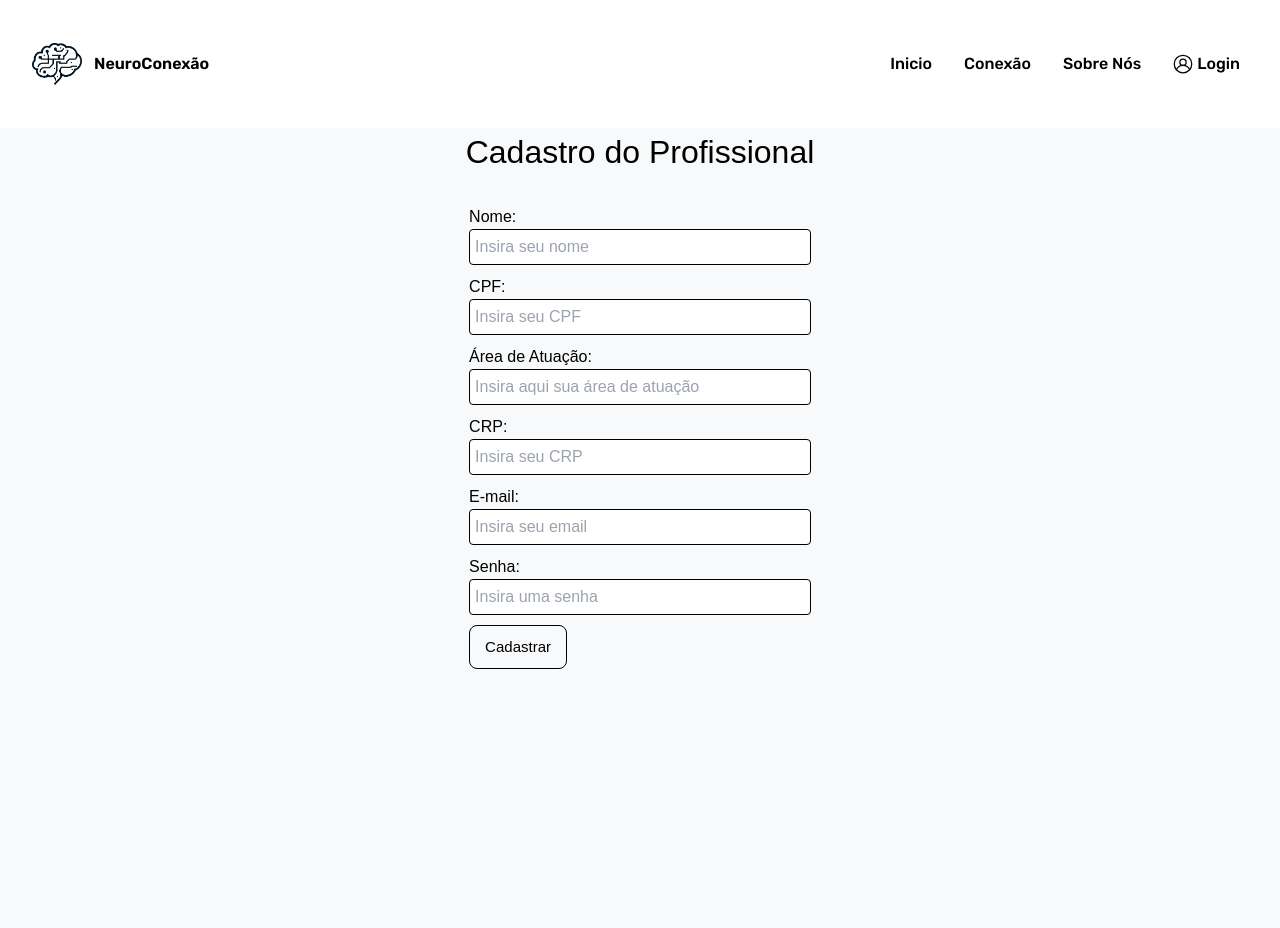
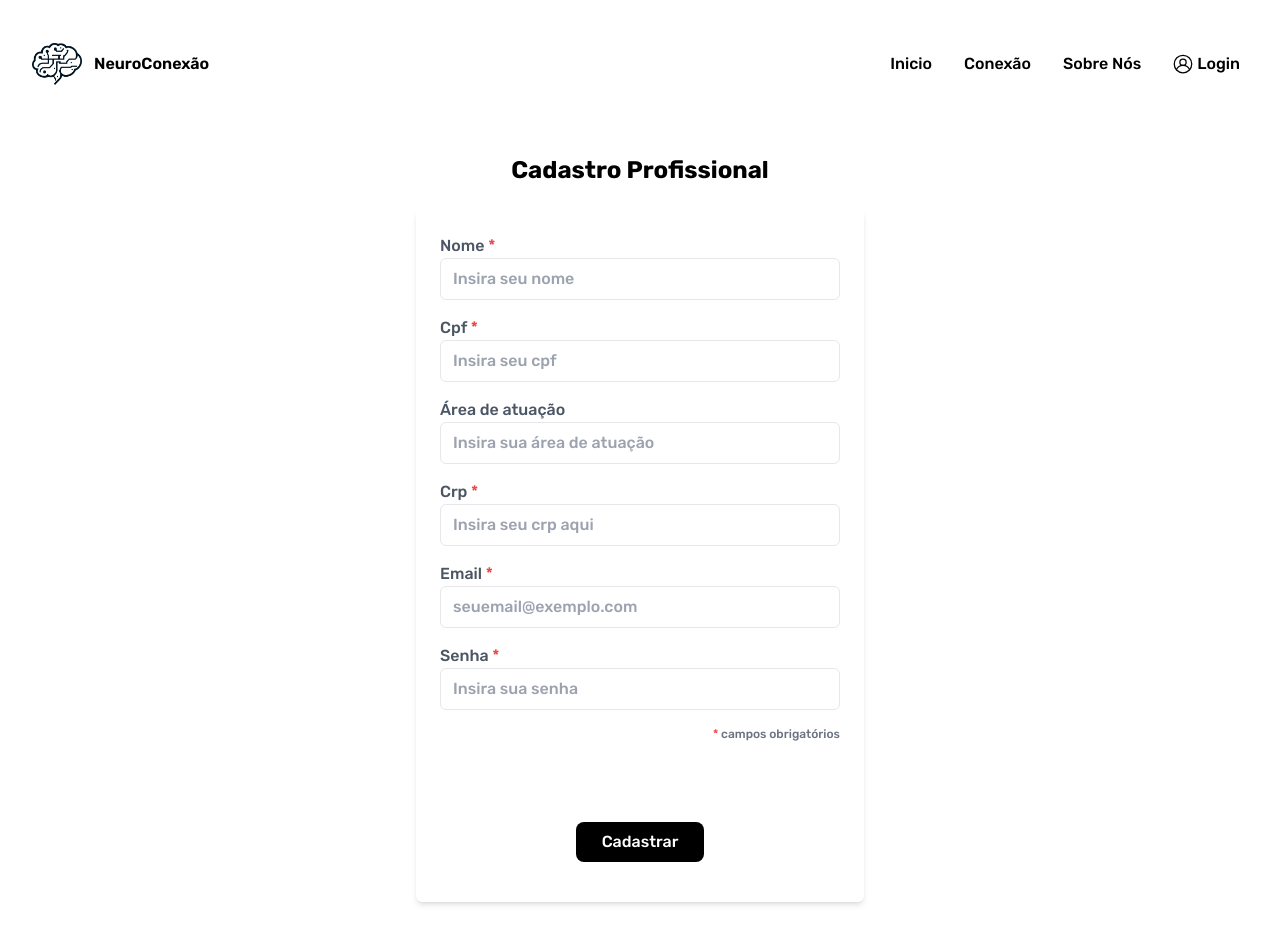
Before and after one commit to RecodeSquad14/NeuroConexao, a Next.js app: page /formularioProfissional in a window 1280 px wide. Built offline with nearby package versions, Linux system fonts and the light colour scheme.

Commit message:
add formulario cadastro profissional e ajustes no botao

```diff
--- a/src/app/formularioProfissional/page.js
+++ b/src/app/formularioProfissional/page.js
@@ -1,4 +1,6 @@
 import CadastroProfissional from '@/components/formulario/CadastroProfissional';
+
+
 
 const FormularioProfissional = () => {
   return (
--- /dev/null
+++ b/src/components/button/ButtonForm.jsx
@@ -0,0 +1,14 @@
+import Link from 'next/link';
+import React from "react";
+
+function ButtonForm({ onClick, className, children }) {
+    const customClassName = ` ${className}`;
+
+    return (
+        <div className={customClassName} onClick={onClick}>
+            {children}
+        </div>
+    );
+}
+
+export default ButtonForm;
--- a/src/components/formulario/CadastroProfissional.jsx
+++ b/src/components/formulario/CadastroProfissional.jsx
@@ -1,6 +1,6 @@
 "use client";
 import React, { useState } from "react";
-
+import ButtonForm from "../button/ButtonForm";
 
 const CadastroProfissional = () => {
   const [formData, setFormData] = useState({
@@ -26,117 +26,90 @@ const CadastroProfissional = () => {
     console.log('Dados do formulário:', formData);
   };
 
-  const styles = {
-    body: {
-      fontFamily: 'Arial, sans-serif',
-      backgroundColor: '#f8f9fa',
-      margin: 0,
-      alignItems: 'center',
-      justifyContent: 'center',
-      height: '100vh',
-    },
-    container: {
-      display: 'flex',
-      justifyContent: 'center',
-      alignItems: 'center',
-      marginTop: '2%',
-      padding: '3px',
-      borderRadius: '2px',
-      boxShadow: '10px solid #ffffff',
-      width: '100%',
-    },
-
-    h3: {
-      fontSize: '200%',
-      fontWeight: 'light',
-      textAlign: 'center',
-    },
-
-    formGroup: {
-      marginBottom: '10px',
-    },
-    label: {
-      display: 'block',
-      fontWeight: 'lighter',
-      color: '#000000 ',
-    },
-    input: {
-      width: '100%',
-      padding: '5px',
-      fontSize: '16px',
-      border: '1px solid #000000',
-      borderRadius: '4px',
-    },
-
-    button: {
-      color: '#000000',
-      padding: '10px 15px',
-      fontSize: '15px',
-      border: '1px solid #000000',
-      borderRadius: '8px',
-      cursor: 'pointer',
-      marginLeft:'auto',
-      marginTop: 'auto',
-    },
-
-  };
-
   return (
-
-    <div style={styles.body}>
-      <h3 style={styles.h3}>Cadastro do Profissional</h3>
-      <div style={styles.container} className="cadastro-form">
-        <form onSubmit={handleSubmit}>
-          <div style={styles.formGroup}>
-            <label style={styles.label}>
-              Nome:
-              <input type="text" name="nome" value={formData.nome} onChange={handleChange}
-                placeholder="Insira seu nome" style={styles.input} />
-            </label>
+    <div className="min-h-screen flex items-center justify-center">
+      <div className="w-full max-w-md">
+        <h3 className="text-2xl font-bold mb-6 text-center">Cadastro Profissional</h3>
+        <div className="bg-white shadow-md rounded-md p-6">
+          <form onSubmit={handleSubmit} className="cadastro-form">
+            <div className="mb-4">
+              <label className="block text-gray-600">Nome <span className="text-red-500">*</span></label>
+              <input
+                type="text"
+                name="nome"
+                value={formData.nome}
+                onChange={handleChange}
+                placeholder="Insira seu nome"
+                className="w-full px-3 py-2 border rounded-md focus:outline-none focus:border-blue-500"
+              />
             </div>
-
-          <div style={styles.formGroup}>
-            <label style={styles.label}>
-              CPF:
-              <input type="text" name="cpf" value={formData.cpf} onChange={handleChange}
-                placeholder="Insira seu CPF"style={styles.input} />
-            </label>
+            <div className="mb-4">
+              <label className="block text-gray-600">Cpf <span className="text-red-500">*</span></label>
+              <input
+                type="text"
+                name="cpf"
+                value={formData.cpf}
+                onChange={handleChange}
+                placeholder="Insira seu cpf"
+                className="w-full px-3 py-2 border rounded-md focus:outline-none focus:border-blue-500"
+              />
             </div>
-
-          <div style={styles.formGroup}>
-            <label style={styles.label}>
-              Área de Atuação:
-              <input type="text" name="areaAtuacao" value={formData.areaAtuacao} onChange={handleChange}
-              placeholder="Insira aqui sua área de atuação"style={styles.input} />
-            </label>
+            <div className="mb-4">
+              <label className="block text-gray-600">Área de atuação</label>
+              <input
+                type="text"
+                name="area de atuaçao"
+                value={formData.areaAtuacao}
+                onChange={handleChange}
+                placeholder="Insira sua área de atuação"
+                className="w-full px-3 py-2 border rounded-md focus:outline-none focus:border-blue-500"
+              />
             </div>
-
-          <div style={styles.formGroup}>
-            <label style={styles.label}>
-              CRP:
-              <input type="text" name="crp" value={formData.crp} onChange={handleChange}
-              placeholder="Insira seu CRP" style={styles.input} />
-            </label>
+            <div className="mb-4">
+              <label className="block text-gray-600">Crp <span className="text-red-500">*</span></label>
+              <input
+                type="text"
+                name="crp"
+                value={formData.crp}
+                onChange={handleChange}
+                placeholder="Insira seu crp aqui"
+                className="w-full px-3 py-2 border rounded-md focus:outline-none focus:border-blue-500"
+              />
             </div>
-
-          <div style={styles.formGroup}>
-            <label style={styles.label}>
-              E-mail:
-              <input type="email" name="email" value={formData.email} onChange={handleChange}
-              placeholder="Insira seu email"style={styles.input} />
-            </label>
+            <div className="mb-4">
+              <label className="block text-gray-600">Email <span className="text-red-500">*</span></label>
+              <input
+                type="text"
+                name="email"
+                value={formData.email}
+                onChange={handleChange}
+                placeholder="seuemail@exemplo.com"
+                className="w-full px-3 py-2 border rounded-md focus:outline-none focus:border-blue-500"
+              />
             </div>
-
-          <div style={styles.formGroup}>
-            <label style={styles.label}>
-              Senha:
-              <input type="password" name="senha" value={formData.senha} onChange={handleChange}
-              placeholder="Insira uma senha" style={styles.input} />
-            </label>
+            <div className="mb-4">
+              <label className="block text-gray-600">Senha <span className="text-red-500">*</span></label>
+              <input
+                type="password"
+                name="senha"
+                value={formData.senha}
+                onChange={handleChange}
+                placeholder="Insira sua senha"
+                className="w-full px-3 py-2 border rounded-md focus:outline-none focus:border-blue-500"
+                autoComplete="new-password"
+              />
             </div>
-
-          <button type="submit" style={styles.button}>Cadastrar</button>
+            <p className="text-xs text-gray-500 mt-2 text-right">
+              <span className="text-red-500">*</span> campos obrigatórios
+            </p>
+            <ButtonForm
+              type="submit"
+              className="mx-auto bg-black text-white w-32 h-10 rounded-lg p-2 mt-20 mb-4
+              text-center hover:bg-gray-700 focus:outline-none">
+              Cadastrar
+            </ButtonForm>
           </form>
+        </div>
       </div>
     </div>
   );
```
Lines whose indentation alone changed are shown as unchanged.
